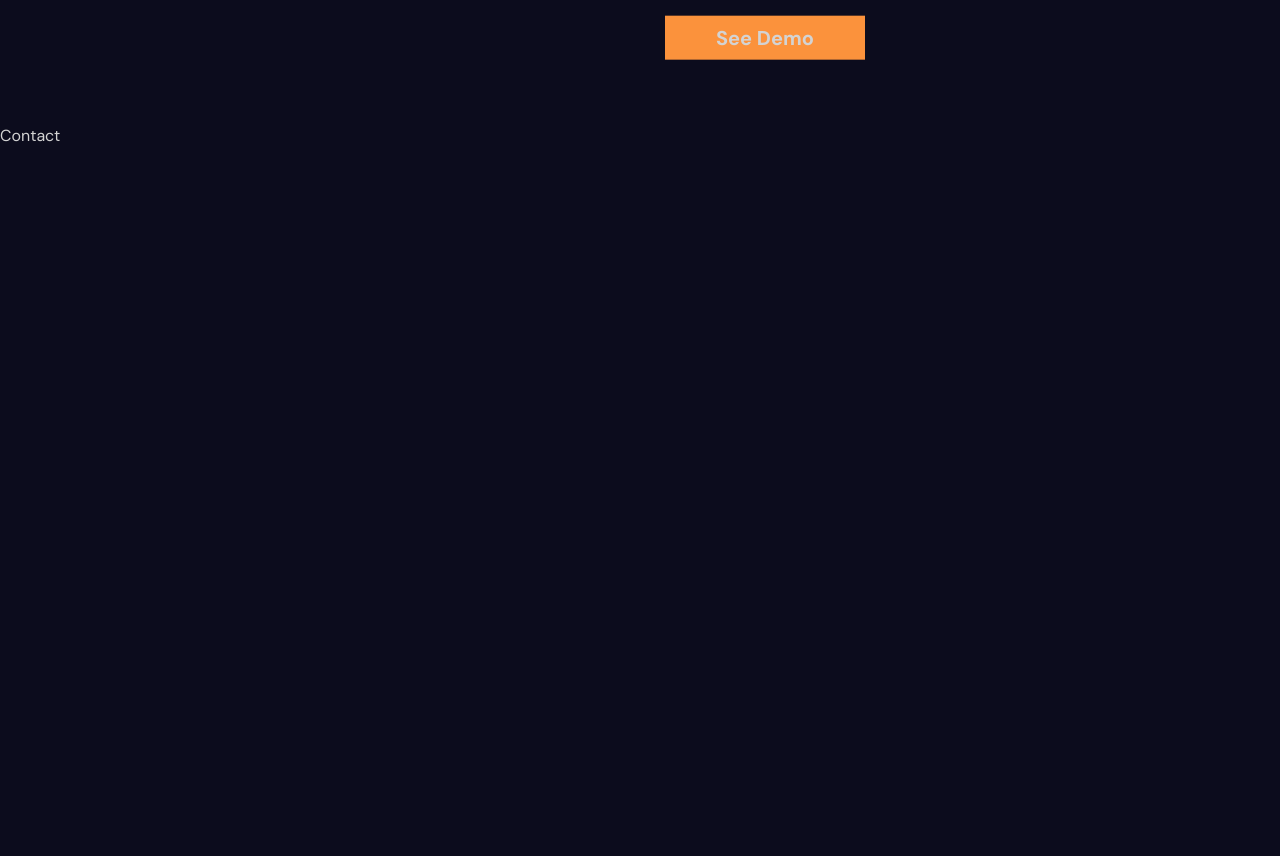
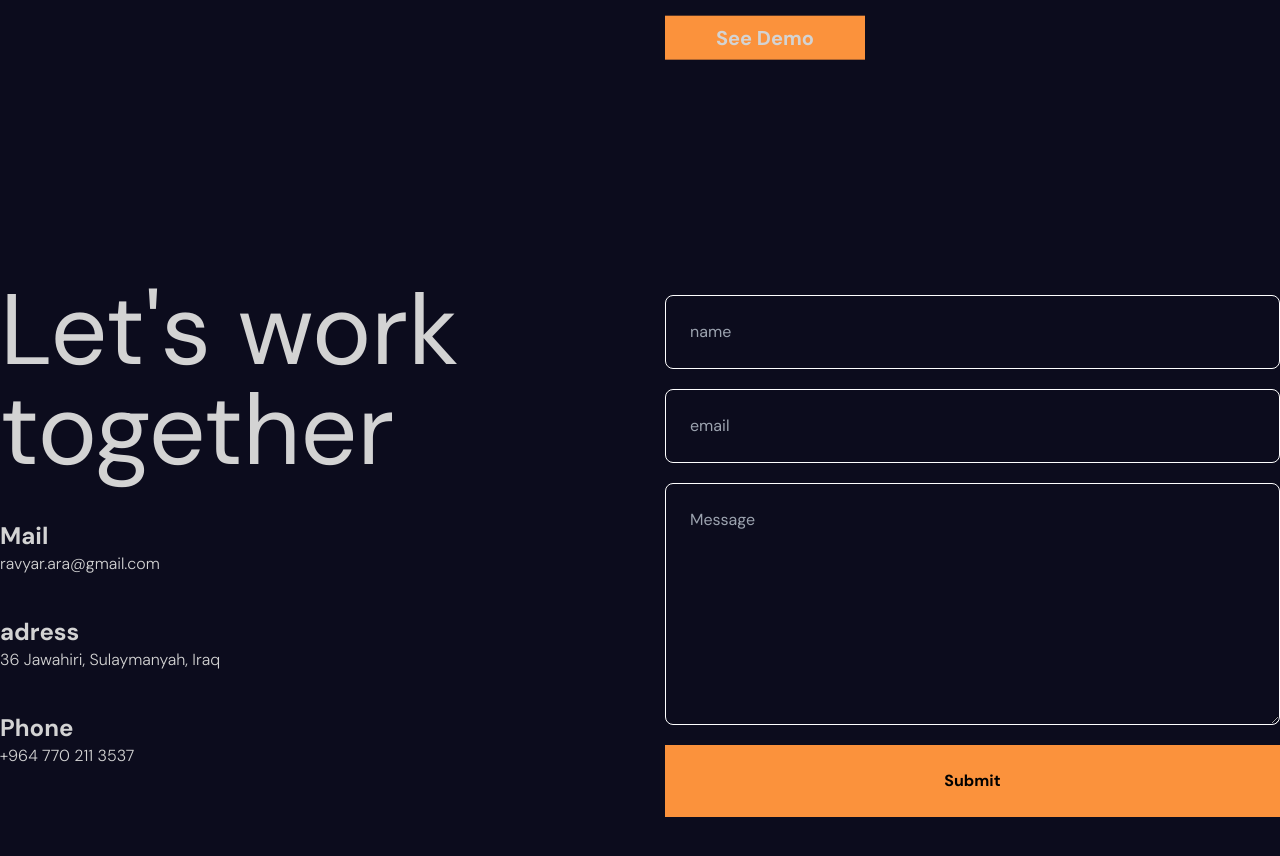
Before and after one commit to Ravyar19/Ravyar-portfolio, a React (Vite) app: page / in a window 1280 px wide. Shown: the part 5640-6496 px from the top of the page. Built offline with nearby package versions, Linux system fonts and the light colour scheme.

Commit message:
Contact section & emailjs

```diff
--- a/package.json
+++ b/package.json
@@ -10,6 +10,7 @@
     "preview": "vite preview"
   },
   "dependencies": {
+    "@emailjs/browser": "^4.3.3",
     "framer-motion": "^11.0.8",
     "react": "^18.2.0",
     "react-dom": "^18.2.0"
--- a/src/App.tsx
+++ b/src/App.tsx
@@ -1,3 +1,4 @@
+import Contact from './components/contact/Contact';
 import Hero from './components/hero/Hero';
 import Navbar from './components/navbar/Navbar';
 import Parallax from './components/parallax/Parallax';
@@ -21,7 +22,9 @@
         <Parallax type='portfolio' />
       </section>
       <Portfolio />
-      <section id='Cortfolio'>Contact</section>
+      <section id='Cortfolio'>
+        <Contact />
+      </section>
     </div>
   );
 }
--- /dev/null
+++ b/src/components/contact/Contact.tsx
@@ -0,0 +1,147 @@
+import { useRef, useState } from 'react';
+import { motion, useInView } from 'framer-motion';
+import emailjs from '@emailjs/browser';
+
+const variants = {
+  initial: {
+    y: 500,
+    opacity: 0,
+  },
+  animate: {
+    y: 0,
+    opacity: 1,
+    transition: {
+      duration: 0.5,
+      staggerChildren: 0.1,
+    },
+  },
+};
+
+const Contact = () => {
+  const ref = useRef();
+  const formRef = useRef();
+  const [error, setError] = useState(false);
+  const [success, setSuccess] = useState(false);
+
+  const isInView = useInView(ref, { margin: '-100px' });
+  const sendEmail = (e) => {
+    e.preventDefault();
+
+    emailjs
+      .sendForm(
+        'service_9zvyp83',
+        'template_a80z8nh',
+        formRef.current,
+        'VO5qO2VuvBoDLR3iX'
+      )
+      .then(
+        (result) => {
+          setSuccess(true);
+          formRef.current.reset(); // Resetting the form fields
+        },
+        (error) => {
+          setError(true);
+          console.log(error);
+        }
+      );
+  };
+
+  return (
+    <motion.div
+      variants={variants}
+      ref={ref}
+      initial='initial'
+      whileInView='animate'
+      className='h-full max-w-[1366px] mx-auto flex items-center justify-between gap-[50px] '
+    >
+      <motion.div
+        className='flex-[1] flex flex-col gap-[40px]'
+        variants={variants}
+      >
+        <motion.h1 variants={variants} className='text-[100px] leading-none	'>
+          Let's work together
+        </motion.h1>
+        <motion.div variants={variants}>
+          <h1 className='text-2xl font-bold'>Mail</h1>
+          <span className='  font-light '>ravyar.ara@gmail.com</span>
+        </motion.div>
+        <motion.div variants={variants}>
+          <h1 className='text-2xl font-bold'>adress</h1>
+          <span className='  font-light '>36 Jawahiri, Sulaymanyah, Iraq</span>
+        </motion.div>
+        <motion.div variants={variants}>
+          <h1 className='text-2xl font-bold'>Phone</h1>
+          <span className='  font-light '>+964 770 211 3537</span>
+        </motion.div>
+      </motion.div>
+      <div className='flex-[1] mt-16 relative '>
+        <motion.div
+          className=' stroke-orange-300 absolute mx-auto z-[-1]'
+          initial={{ opacity: 1 }}
+          whileInView={{ opacity: 0 }}
+          transition={{ delay: 3, duration: 1 }}
+        >
+          <svg width='450px' height='450px' viewBox='0 0 32.666 32.666'>
+            <motion.path
+              strokeWidth={0.2}
+              fill='none'
+              initial={{ pathLength: 0 }}
+              animate={isInView && { pathLength: 1 }}
+              transition={{ duration: 3 }}
+              d='M28.189,16.504h-1.666c0-5.437-4.422-9.858-9.856-9.858l-0.001-1.664C23.021,4.979,28.189,10.149,28.189,16.504z
+            M16.666,7.856L16.665,9.52c3.853,0,6.983,3.133,6.981,6.983l1.666-0.001C25.312,11.735,21.436,7.856,16.666,7.856z M16.333,0
+            C7.326,0,0,7.326,0,16.334c0,9.006,7.326,16.332,16.333,16.332c0.557,0,1.007-0.45,1.007-1.006c0-0.559-0.45-1.01-1.007-1.01
+            c-7.896,0-14.318-6.424-14.318-14.316c0-7.896,6.422-14.319,14.318-14.319c7.896,0,14.317,6.424,14.317,14.319
+            c0,3.299-1.756,6.568-4.269,7.954c-0.913,0.502-1.903,0.751-2.959,0.761c0.634-0.377,1.183-0.887,1.591-1.529
+            c0.08-0.121,0.186-0.228,0.238-0.359c0.328-0.789,0.357-1.684,0.555-2.518c0.243-1.064-4.658-3.143-5.084-1.814
+            c-0.154,0.492-0.39,2.048-0.699,2.458c-0.275,0.366-0.953,0.192-1.377-0.168c-1.117-0.952-2.364-2.351-3.458-3.457l0.002-0.001
+            c-0.028-0.029-0.062-0.061-0.092-0.092c-0.031-0.029-0.062-0.062-0.093-0.092v0.002c-1.106-1.096-2.506-2.34-3.457-3.459
+            c-0.36-0.424-0.534-1.102-0.168-1.377c0.41-0.311,1.966-0.543,2.458-0.699c1.326-0.424-0.75-5.328-1.816-5.084
+            c-0.832,0.195-1.727,0.227-2.516,0.553c-0.134,0.057-0.238,0.16-0.359,0.24c-2.799,1.774-3.16,6.082-0.428,9.292
+            c1.041,1.228,2.127,2.416,3.245,3.576l-0.006,0.004c0.031,0.031,0.063,0.06,0.095,0.09c0.03,0.031,0.059,0.062,0.088,0.095
+            l0.006-0.006c1.16,1.118,2.535,2.765,4.769,4.255c4.703,3.141,8.312,2.264,10.438,1.098c3.67-2.021,5.312-6.338,5.312-9.719
+            C32.666,7.326,25.339,0,16.333,0z'
+            />
+          </svg>
+        </motion.div>
+
+        <motion.form
+          ref={formRef}
+          onSubmit={sendEmail}
+          initial={{ opacity: 0 }}
+          whileInView={{ opacity: 1 }}
+          transition={{ delay: 4, duration: 1 }}
+          className='flex flex-col gap-[20px]'
+        >
+          <input
+            className='bg-transparent p-6 border-[1px] border-solid border-white color-white rounded-lg'
+            type='text'
+            required
+            placeholder='name'
+            name='name'
+          />
+          <input
+            className='bg-transparent p-6 border-[1px] border-solid border-white color-white rounded-lg'
+            type='email'
+            required
+            placeholder='email'
+            name='email'
+          />
+          <textarea
+            className='bg-transparent p-6 border-[1px] border-solid border-white color-white rounded-lg'
+            rows={8}
+            placeholder='Message'
+            name='message'
+          />
+          <button className='p-6 border-none bg-orange-400 font-bold text-black'>
+            Submit
+          </button>
+          {error && 'Error'}
+          {success && 'Success'}
+        </motion.form>
+      </div>
+    </motion.div>
+  );
+};
+
+export default Contact;
```
Also changed, not shown: 1 other file (tests, documents, lock files or other folders).
